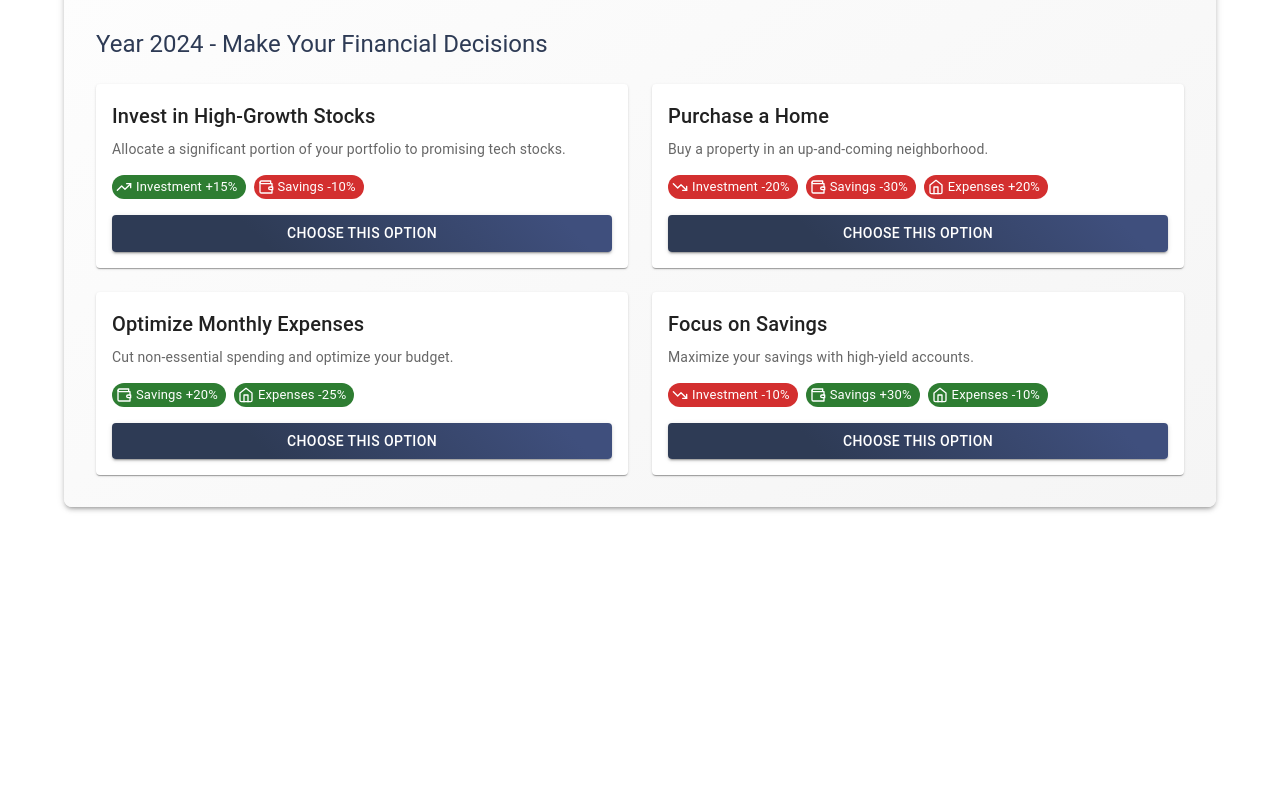
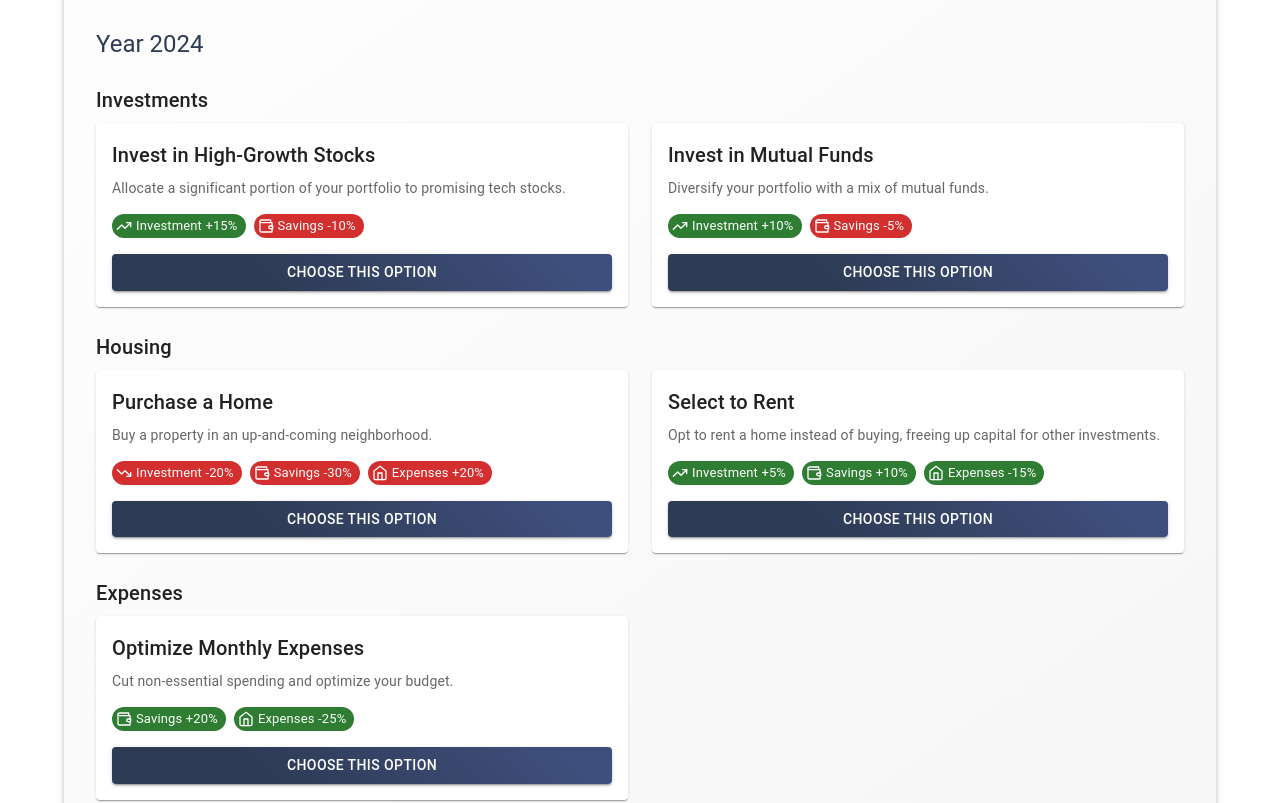
Before and after one commit to MARYANNE67/team3_SecComp, a React (Vite) app: page / in a window 1280 px wide. Shown: the part 380-1183 px from the top of the page. Before the commit the page ends 919 px from the top, so only its background shows below. Built offline with nearby package versions, Linux system fonts and the light colour scheme.

Commit message:
update boxes

```diff
--- a/src/components/ScenarioStep.tsx
+++ b/src/components/ScenarioStep.tsx
@@ -21,10 +21,6 @@ interface ScenarioStepProps {
 export default function ScenarioStep({ year, options, onSelect }: ScenarioStepProps) {
   return (
     <Box>
-      <Typography variant="h5" gutterBottom sx={{ color: 'primary.main', mb: 3 }}>
-        Year {year} - Make Your Financial Decisions
-      </Typography>
-
       <Grid container spacing={3}>
         {options.map((option) => (
           <Grid item xs={12} md={6} key={option.id}>
--- a/src/components/Simulator.tsx
+++ b/src/components/Simulator.tsx
@@ -47,6 +47,16 @@ const mockScenarios: ScenarioOption[] = [
     },
   },
   {
+    id: 'invest-mutual-funds',
+    title: 'Invest in Mutual Funds',
+    description: 'Diversify your portfolio with a mix of mutual funds.',
+    impact: {
+      investments: 10,
+      savings: -5,
+      expenses: 0,
+    },
+  },
+  {
     id: 'buy-house',
     title: 'Purchase a Home',
     description: 'Buy a property in an up-and-coming neighborhood.',
@@ -54,6 +64,16 @@ const mockScenarios: ScenarioOption[] = [
       investments: -20,
       savings: -30,
       expenses: 20,
+    },
+  },
+  {
+    id: 'select-rent',
+    title: 'Select to Rent',
+    description: 'Opt to rent a home instead of buying, freeing up capital for other investments.',
+    impact: {
+      investments: 5,
+      savings: 10,
+      expenses: -15,
     },
   },
   {
@@ -69,7 +89,7 @@ const mockScenarios: ScenarioOption[] = [
   {
     id: 'conservative-savings',
     title: 'Focus on Savings',
-    description: 'Maximize your savings with high-yield accounts.',
+    description: 'Maximize your savings with adding funds to high-yield accounts.',
     impact: {
       investments: -10,
       savings: 30,
@@ -77,6 +97,13 @@ const mockScenarios: ScenarioOption[] = [
     },
   },
 ];
+
+const categorizedScenarios = {
+  investments: mockScenarios.filter(scenario => scenario.id.includes('invest')),
+  housing: mockScenarios.filter(scenario => scenario.id.includes('house') || scenario.id.includes('rent')),
+  expenses: mockScenarios.filter(scenario => scenario.id.includes('expenses')),
+  savings: mockScenarios.filter(scenario => scenario.id.includes('savings')),
+};
 
 export default function Simulator() {
   const [simulationState, setSimulationState] = useState<SimulationState>(initialState);
@@ -155,11 +182,51 @@ export default function Simulator() {
               {isComplete ? (
                 <ResultsView decisions={simulationState.decisions} finalState={simulationState} />
               ) : (
-                <ScenarioStep
-                  year={simulationState.currentYear}
-                  options={mockScenarios}
-                  onSelect={handleScenarioSelect}
-                />
+                <>
+                  <Typography variant="h5" gutterBottom sx={{ color: 'primary.main', mb: 3 }}>
+                  Year {simulationState.currentYear}
+                  </Typography>
+                  <Box sx={{ mb: 3 }}>
+                    <Typography variant="h6" gutterBottom>
+                      Investments
+                    </Typography>
+                    <ScenarioStep
+                      year={simulationState.currentYear}
+                      options={categorizedScenarios.investments}
+                      onSelect={handleScenarioSelect}
+                    />
+                  </Box>
+                  <Box sx={{ mb: 3 }}>
+                    <Typography variant="h6" gutterBottom>
+                      Housing
+                    </Typography>
+                    <ScenarioStep
+                      year={simulationState.currentYear}
+                      options={categorizedScenarios.housing}
+                      onSelect={handleScenarioSelect}
+                    />
+                  </Box>
+                  <Box sx={{ mb: 3 }}>
+                    <Typography variant="h6" gutterBottom>
+                      Expenses
+                    </Typography>
+                    <ScenarioStep
+                      year={simulationState.currentYear}
+                      options={categorizedScenarios.expenses}
+                      onSelect={handleScenarioSelect}
+                    />
+                  </Box>
+                  <Box sx={{ mb: 3 }}>
+                    <Typography variant="h6" gutterBottom>
+                      Reducing Savings
+                    </Typography>
+                    <ScenarioStep
+                      year={simulationState.currentYear}
+                      options={categorizedScenarios.savings}
+                      onSelect={handleScenarioSelect}
+                    />
+                  </Box>
+                </>
               )}
             </Box>
           </Paper>
```
